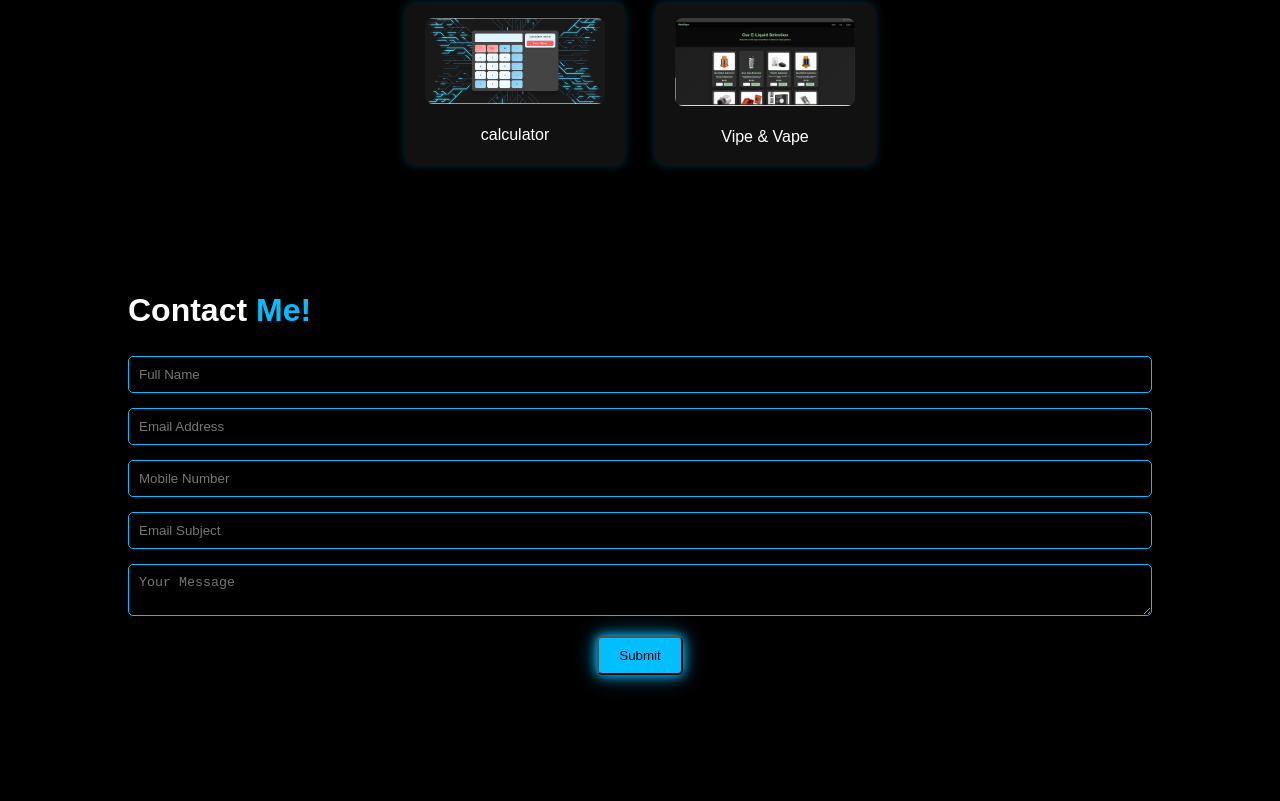
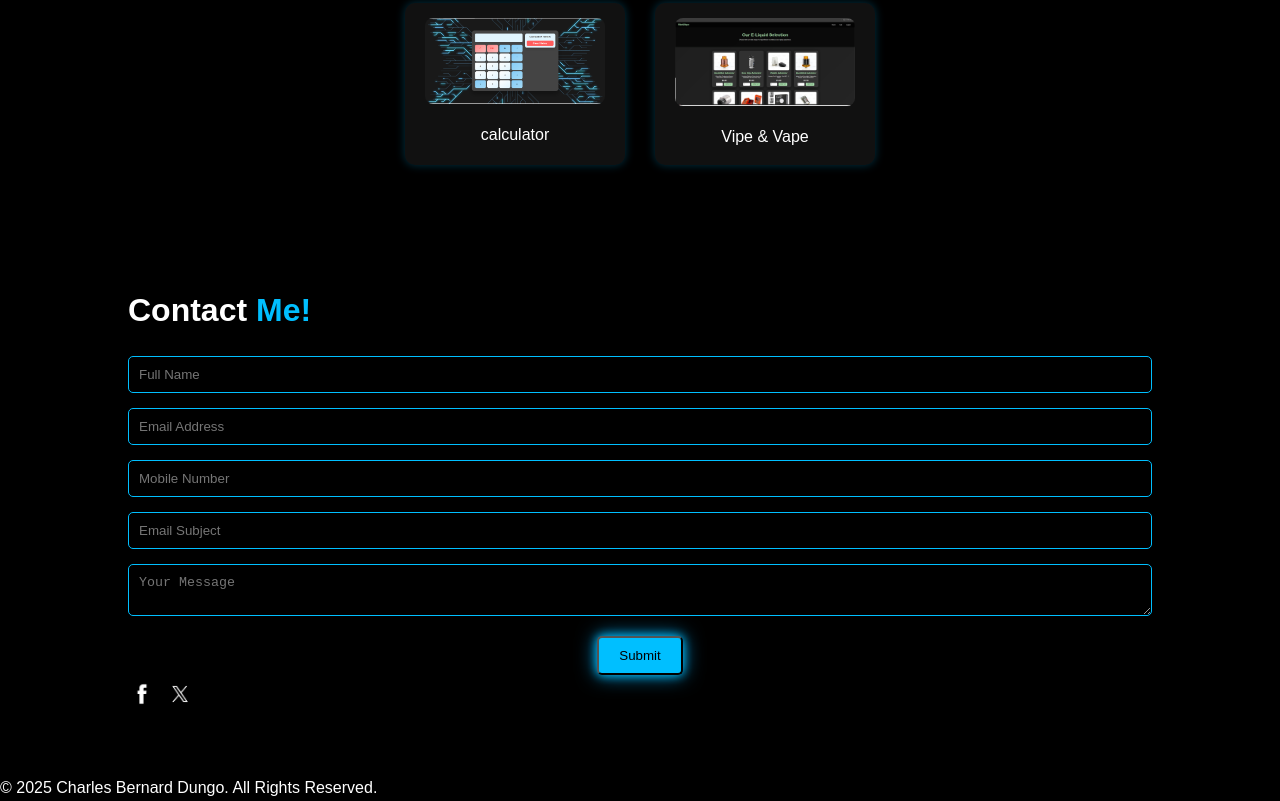
Before and after one commit to CharlesTBA/portfolio_cd3, a plain HTML site: page index.html in a window 1280 px wide. Shown: the part 1719-2520 px from the top of the page. Before the commit the page ends 2459 px from the top, so only its background shows below. Drawn offline with Linux system fonts and the light colour scheme.

Commit message:
index.html

```diff
--- a/index.html
+++ b/index.html
@@ -3,7 +3,7 @@
 <head>
   <meta charset="UTF-8">
   <meta name="viewport" content="width=device-width, initial-scale=1.0">
-  <title>Portfolio CD</title>
+  <title>Charles Bernard Dungo</title>
   <link rel="stylesheet" href="style.css">
 </head>
 <body>
@@ -18,10 +18,7 @@
       <li><a href="#skills">Skills</a></li>
       <li><a href="#contact">Contact</a></li>
     </ul>
-    <div class="socials-header">
-      <a href="https://www.facebook.com/charlesbernardungo"><img src="images/fb1.jpg" alt="Facebook"></a>
-      <a href="https://www.facebook.com/charlesbernardungo"><img src="images/x.jpg" alt="Twitter"></a>
-    </div>
+
   </nav>
 </header>
 
@@ -171,8 +168,15 @@ I am a Computer Science student
       <textarea placeholder="Your Message"></textarea>
       <button type="submit" class="btn">Submit</button>
     </form>
+    <div class="socials-header">
+      <a href="https://www.facebook.com/charlesbernardungo"><img src="images/fb1.jpg" alt="Facebook"></a>
+      <a href="https://www.facebook.com/charlesbernardungo"><img src="images/x.jpg" alt="Twitter"></a>
+    </div>
   </section>
 
+  <footer class="footer">
+    <p>&copy; 2025 Charles Bernard Dungo. All Rights Reserved.</p>
+  </footer>
 
   <script src="script.js"></script>
 </body>
```
